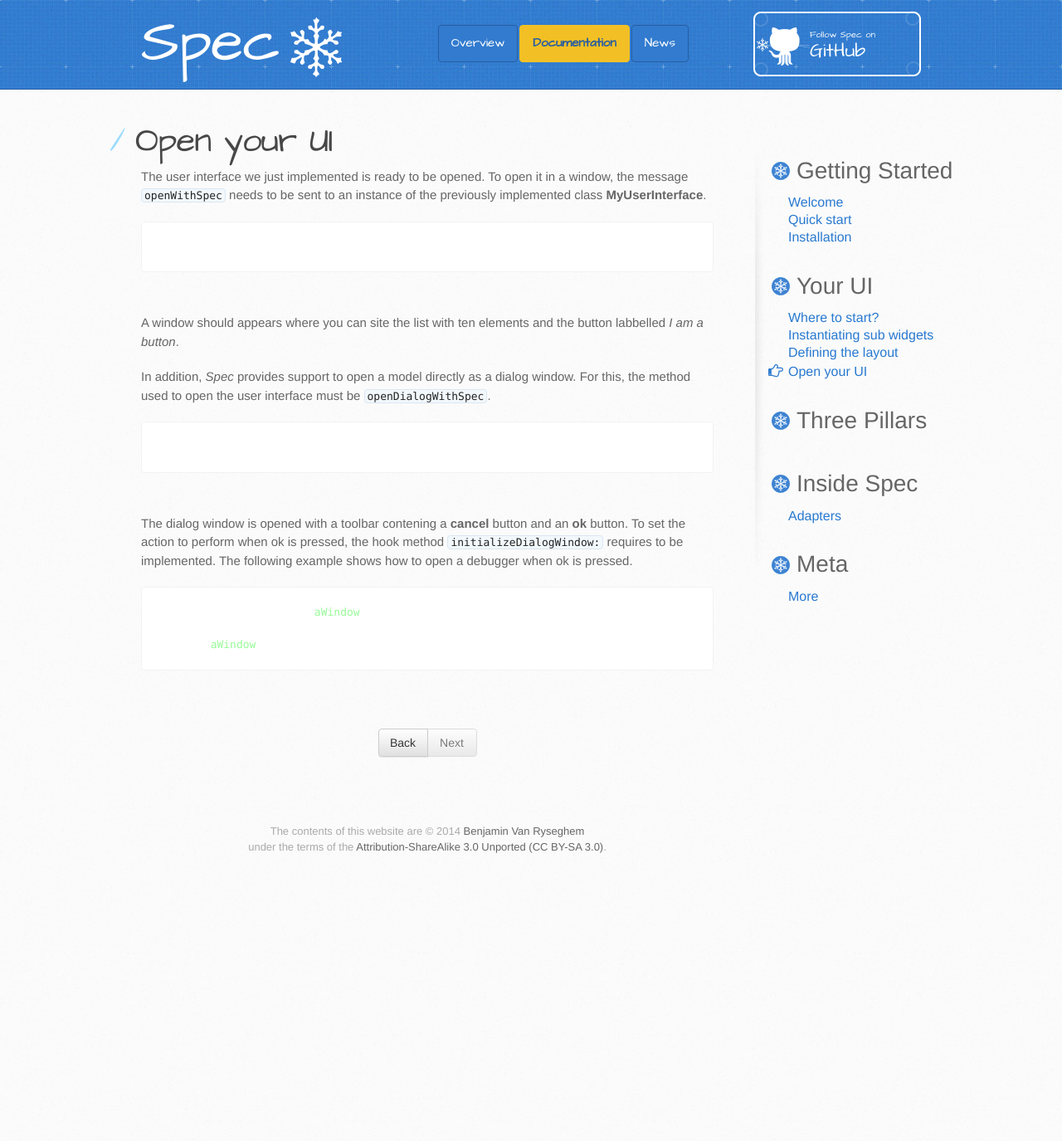
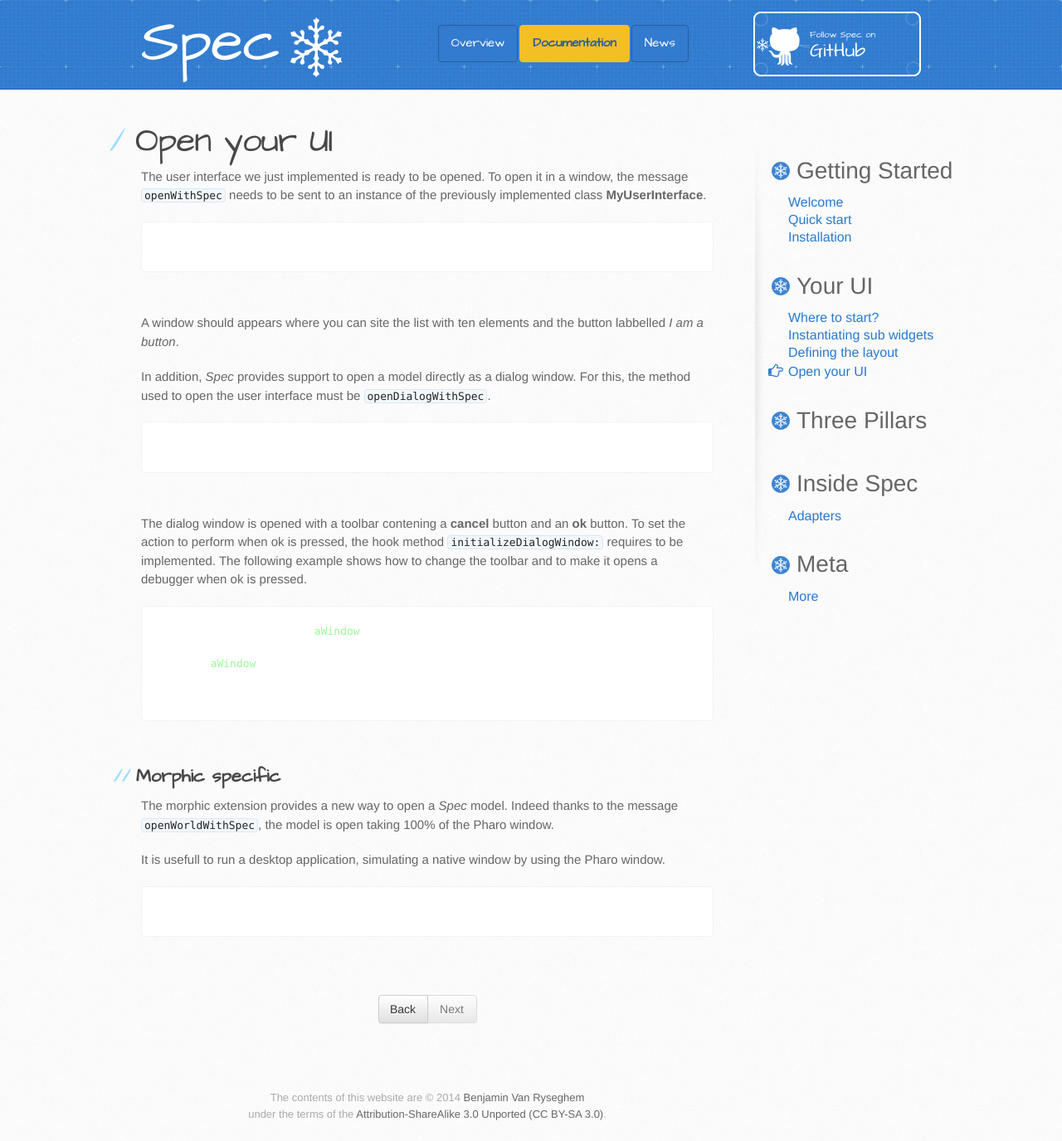
Before and after one commit to spec-framework/website, a Jekyll site: the page built from docs/open.md, in a window 1280 px wide. Shown: the whole page at 83% size. Built offline with Jekyll 4.4.1, drawn with Linux system fonts in a browser that asks for light colours; Markdown is read by kramdown in place of the engine named in the settings; before the commit the page ends 1053 px from its top, so only the background shows below that.

```diff
--- a/_includes/javascripts/scrolling_update.html
+++ b/_includes/javascripts/scrolling_update.html
@@ -1,6 +1,7 @@
 <script>
 $(function () {
 	var currentHash = "#";
+
 	function changeHash(hash){
 		var parent = $(".news_title");
 		var elt = parent.find(".current");
--- a/docs/open.md
+++ b/docs/open.md
@@ -24,10 +24,23 @@ MyUserInterface new openDialogWithSpec
 
 The dialog window is opened with a toolbar contening a **cancel** button and an **ok** button.
 To set the action to perform when ok is pressed, the hook method `initializeDialogWindow:` requires to be implemented.
-The following example shows how to open a debugger when ok is pressed.
+The following example shows how to change the toolbar and to make it opens a debugger when ok is pressed.
 
 {% highlight smalltalk%}
 initializeDialogWindow: aWindow
 
-	aWindow okAction: [ self halt ].
+	aWindow
+		toolbar: OkToolbar new;
+	    okAction: [ self halt ].
 {% endhighlight %}
+
+## Morphic specific
+
+The morphic extension provides a new way to open a *Spec* model.
+Indeed thanks to the message `openWorldWithSpec`, the model is open taking 100% of the Pharo window.
+
+It is usefull to run a desktop application, simulating a native window by using the Pharo window.
+
+{% highlight smalltalk%}
+MyUserInterface new openWorldWithSpec
+{% endhighlight %}
```
Also changed, not shown: _posts/2014-01-24-sprint_chileno.markdown (added, +20 -0 lines).
